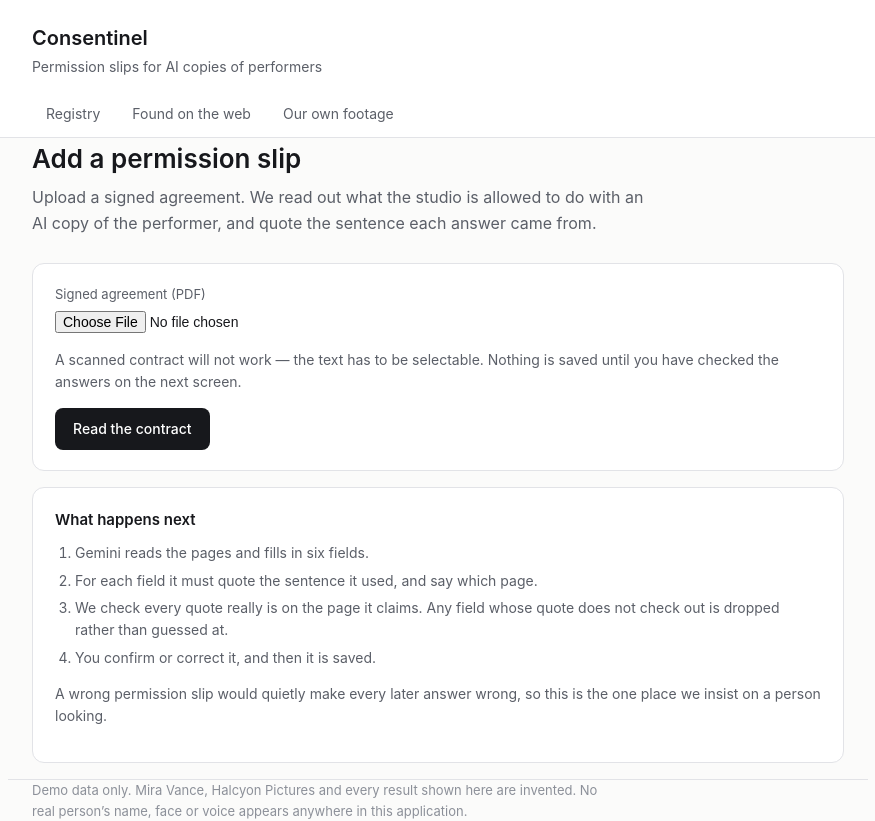
After one commit to PRACHIT27/Consentinel, a FastAPI app: template web/templates/consent_new.html in a window 1280 px wide. The commit adds this page. Shown: the whole page, without its empty margins (202-1077 px from the left). Run offline with FastAPI, Linux system fonts and the light colour scheme; the template is opened without the code that fills it, so the values that code supplies are empty.

Commit message:
WU-23: upload and confirm a permission slip, and gate the actions
The contract reader only ran from a test. Now: upload a PDF, see what Gemini
read with every quote beside the field it supports, correct anything wrong,
save. Verified end to end against the real contract - 6 pages, 8 quotes,
voice_synth and archival_reuse ticked, face_replace correctly left unticked.

Actions are gated, reads are not. The three screens stay public because a judge
must be able to open the URL, but reading a contract costs a Gemini call and a
sweep costs Parallel calls per query. On a public address with no gate a crawler
can drain the quota the demo needs. Shared secret via ?k= and a hidden field -
it stops casual use and is not an identity system.

Two parts of WU-23 deliberately not built, because both would be empty shells:
the decision trail needs audit rows that WU-18 has not produced yet, and the
case file needs Vedant's WU-16. The clearance board already existed.

10 new web tests, including that borrowed text is escaped and that actions are
refused without the key. 80 tests pass.

Co-Authored-By: Claude Opus 5 <noreply@anthropic.com>

```diff
--- a/web/app.py
+++ b/web/app.py
@@ -18,18 +18,23 @@ a stranger's page run script inside our own app.
 
 from __future__ import annotations
 
+import json
 import os
+import re
+import tempfile
 from pathlib import Path
 from typing import Optional
 
 from dotenv import load_dotenv
-from fastapi import FastAPI, Request
-from fastapi.responses import HTMLResponse, JSONResponse
+from fastapi import FastAPI, File, Form, Request, UploadFile
+from fastapi.responses import HTMLResponse, JSONResponse, RedirectResponse
 from fastapi.staticfiles import StaticFiles
 from fastapi.templating import Jinja2Templates
 
-from consentinel.store.base import Store
+from consentinel.agents.consent_ingest import ConsentDraft, extract_consent, to_consent
+from consentinel.store.base import Performer, Store
 from consentinel.store.firestore_store import FirestoreStore
+from web import security
 
 # Read .env if there is one. Cloud Run sets real environment variables and has
 # no .env file, so this only ever affects a laptop.
@@ -109,18 +114,20 @@ def healthz() -> JSONResponse:
 
 
 @app.get("/", response_class=HTMLResponse)
-def registry(request: Request):
+def registry(request: Request, k: Optional[str] = None, saved: Optional[str] = None):
     store = get_store()
     rows = []
     for performer in store.list_performers():
         rows.append({"performer": performer, "consents": store.list_consents(performer.id)})
     return templates.TemplateResponse(
-        request, "registry.html", {"rows": rows, "nav": "registry"}
+        request,
+        "registry.html",
+        {"rows": rows, "nav": "registry", "k": k or "", "saved": saved},
     )
 
 
 @app.get("/findings", response_class=HTMLResponse)
-def findings(request: Request):
+def findings(request: Request, k: Optional[str] = None):
     store = get_store()
     performers = {p.id: p for p in store.list_performers()}
     # Lead with the breaches. Sorting alphabetically would put "ambiguous"
@@ -153,12 +160,13 @@ def findings(request: Request):
             "consents": consents,
             "counts": counts,
             "nav": "findings",
+            "k": k or "",
         },
     )
 
 
 @app.get("/clearance", response_class=HTMLResponse)
-def clearance(request: Request):
+def clearance(request: Request, k: Optional[str] = None):
     store = get_store()
     production = os.environ.get("CONSENTINEL_DEMO_PRODUCTION", "prod_halcyon_nightfall")
     assets = sorted(store.list_assets(production), key=lambda a: a.id)
@@ -181,5 +189,116 @@ def clearance(request: Request):
             "blockers": blockers,
             "unchecked": unchecked,
             "nav": "clearance",
+            "k": k or "",
         },
     )
+
+
+# ------------------------------------------------------- adding a permission slip
+#
+# The one place in the app that spends money and writes to the registry, so it
+# is the one place gated by a key (see web/security.py). A wrong permission slip
+# silently poisons every later answer, which is why the model's answer is shown
+# for a person to confirm rather than saved straight away.
+
+
+@app.get("/consents/new", response_class=HTMLResponse)
+def consent_new(request: Request, k: Optional[str] = None):
+    security.check(k)
+    return templates.TemplateResponse(
+        request, "consent_new.html", {"nav": "registry", "k": k or ""}
+    )
+
+
+@app.post("/consents/extract", response_class=HTMLResponse)
+async def consent_extract(
+    request: Request,
+    contract: UploadFile = File(...),
+    k: Optional[str] = Form(None),
+):
+    """Read the PDF and show what came back. Nothing is saved here."""
+    security.check(k)
+
+    suffix = Path(contract.filename or "contract.pdf").suffix or ".pdf"
+    with tempfile.NamedTemporaryFile(suffix=suffix, delete=False) as tmp:
+        tmp.write(await contract.read())
+        tmp_path = Path(tmp.name)
+
+    try:
+        result = extract_consent(tmp_path)
+    finally:
+        tmp_path.unlink(missing_ok=True)
+
+    if not result.ok:
+        return templates.TemplateResponse(
+            request,
+            "consent_new.html",
+            {
+                "nav": "registry",
+                "k": k or "",
+                "error": result.reason,
+                "fail_state": enum_value(result.fail_state),
+            },
+            status_code=422,
+        )
+
+    return templates.TemplateResponse(
+        request,
+        "consent_confirm.html",
+        {
+            "nav": "registry",
+            "k": k or "",
+            "draft": result.value,
+            "filename": contract.filename,
+            "result": result,
+        },
+    )
+
+
+@app.post("/consents/save")
+def consent_save(
+    k: Optional[str] = Form(None),
+    performer_name: str = Form(...),
+    licensee: str = Form(...),
+    permitted_uses: list[str] = Form(default=[]),
+    territories: str = Form(""),
+    valid_from: str = Form(""),
+    valid_to: str = Form(""),
+    compensation_trigger: str = Form(""),
+    citations_json: str = Form("[]"),
+    source_doc_ref: str = Form(""),
+):
+    """Write the confirmed slip. Reuses an existing performer by name so a second
+    contract for the same person does not create a duplicate."""
+    security.check(k)
+    store = get_store()
+
+    slug = re.sub(r"[^a-z0-9]+", "_", performer_name.strip().lower()).strip("_")
+    performer = next(
+        (p for p in store.list_performers() if p.name.strip().lower() == performer_name.strip().lower()),
+        None,
+    )
+    if performer is None:
+        performer = store.upsert_performer(Performer(id=f"perf_{slug}", name=performer_name.strip()))
+
+    draft = ConsentDraft(
+        performer_name=performer_name.strip(),
+        licensee=licensee.strip(),
+        permitted_uses=list(permitted_uses),
+        territories=[t.strip().upper() for t in territories.split(",") if t.strip()],
+        valid_from=valid_from.strip(),
+        valid_to=valid_to.strip(),
+        compensation_trigger=compensation_trigger.strip(),
+        citations=json.loads(citations_json or "[]"),
+        source_doc_ref=source_doc_ref or None,
+    )
+
+    consent = to_consent(
+        draft,
+        consent_id=f"cons_{slug}_{re.sub(r'[^a-z0-9]+', '', licensee.lower())[:12]}",
+        performer_id=performer.id,
+    )
+    store.upsert_consent(consent)
+
+    sep = "?" if not k else f"?k={k}&"
+    return RedirectResponse(url=f"/{sep}saved={consent.id}".replace("?&", "?"), status_code=303)
--- /dev/null
+++ b/web/security.py
@@ -0,0 +1,53 @@
+"""Who may do something, as opposed to who may look.
+
+The three read-only screens are public on purpose — a judge has to be able to
+open the URL. But anything that *acts* spends real money: reading a contract is
+a Gemini call, and a sweep is a Gemini call plus a Parallel call per query. On a
+public address with no gate, a passing stranger or a crawler can drain the quota
+we need for the demo.
+
+So: reads are open, actions need a key. The key travels as `?k=` on the link and
+as a hidden field in the form.
+
+This is a shared secret, not a login. It stops accidental and casual use of a
+public endpoint, which is the actual risk here. It is not an identity system and
+should not be mistaken for one — if this outlived the hackathon the right answer
+would be real accounts.
+"""
+
+from __future__ import annotations
+
+import hmac
+import os
+from typing import Optional
+
+from fastapi import HTTPException, status
+
+ENV_VAR = "CONSENTINEL_ACTION_TOKEN"
+
+
+def required_token() -> Optional[str]:
+    token = os.environ.get(ENV_VAR, "").strip()
+    return token or None
+
+
+def actions_are_open() -> bool:
+    """With no token configured, actions are unguarded.
+
+    That is the right default for a laptop, where the app is not reachable from
+    outside. In the deployed service the token is always set — see the deploy
+    step in `infra/`.
+    """
+    return required_token() is None
+
+
+def check(supplied: Optional[str]) -> None:
+    """Raise 403 unless the supplied key matches. Constant-time compare."""
+    expected = required_token()
+    if expected is None:
+        return
+    if not supplied or not hmac.compare_digest(supplied, expected):
+        raise HTTPException(
+            status_code=status.HTTP_403_FORBIDDEN,
+            detail="This action needs the team key. Reads are open; actions are not.",
+        )
--- a/web/static/style.css
+++ b/web/static/style.css
@@ -118,3 +118,28 @@ footer p { color: var(--ink-3); font-size: 13px; margin: 0; max-width: 70ch; }
   dl.facts { grid-template-columns: 1fr; gap: 2px 0; }
   dl.facts dt { margin-top: 8px; }
 }
+
+/* forms — only used on the two permission-slip screens */
+.field { display: block; margin-bottom: 14px; }
+.label { display: block; font-size: 13px; color: var(--ink-2); margin-bottom: 5px; }
+.field input[type="text"], .field input[type="date"] {
+  width: 100%; padding: 9px 11px; font: inherit; font-size: 14px;
+  border: 1px solid var(--line); border-radius: var(--radius, 8px); background: var(--card);
+  color: var(--ink);
+}
+.field input[type="file"] { font-size: 14px; }
+fieldset.field { border: 0; padding: 0; margin: 0 0 14px; }
+.check { display: block; font-size: 14px; margin: 4px 0; }
+.check input { margin-right: 7px; }
+.row { display: flex; gap: 14px; }
+.row .field { flex: 1; }
+.steps { font-size: 14px; color: var(--ink-2); padding-left: 20px; margin: 0 0 10px; }
+.steps li { margin-bottom: 5px; }
+.actions { display: flex; align-items: center; gap: 14px; margin-top: 20px; }
+button {
+  padding: 10px 18px; font: inherit; font-size: 14px; font-weight: 500;
+  background: var(--ink); color: var(--card); border: 0; border-radius: 8px; cursor: pointer;
+}
+button:hover { opacity: 0.88; }
+a.secondary { font-size: 14px; color: var(--ink-2); }
+.nav-action { margin-left: auto; font-size: 13px; }
--- a/web/templates/base.html
+++ b/web/templates/base.html
@@ -16,6 +16,7 @@
       <a href="/"          class="{{ 'on' if nav == 'registry' }}">Registry</a>
       <a href="/findings"  class="{{ 'on' if nav == 'findings' }}">Found on the web</a>
       <a href="/clearance" class="{{ 'on' if nav == 'clearance' }}">Our own footage</a>
+      {% if k %}<a class="nav-action" href="/consents/new?k={{ k }}">Add a permission slip</a>{% endif %}
     </nav>
   </div>
 </header>
--- /dev/null
+++ b/web/templates/consent_new.html
@@ -0,0 +1,42 @@
+{% extends "base.html" %}
+{% block title %}Add a permission slip — Consentinel{% endblock %}
+
+{% block content %}
+<h1>Add a permission slip</h1>
+<p class="lead">Upload a signed agreement. We read out what the studio is allowed to do with an AI
+   copy of the performer, and quote the sentence each answer came from.</p>
+
+{% if error %}
+  <div class="banner bad">
+    <strong>Could not read that.</strong> {{ error }}
+    {% if fail_state %}<span class="hint">({{ fail_state }})</span>{% endif %}
+  </div>
+{% endif %}
+
+<form class="card" method="post" action="/consents/extract" enctype="multipart/form-data">
+  <input type="hidden" name="k" value="{{ k }}">
+
+  <label class="field">
+    <span class="label">Signed agreement (PDF)</span>
+    <input type="file" name="contract" accept="application/pdf" required>
+  </label>
+
+  <p class="note">A scanned contract will not work — the text has to be selectable. Nothing is saved
+     until you have checked the answers on the next screen.</p>
+
+  <button type="submit">Read the contract</button>
+</form>
+
+<section class="card">
+  <h3>What happens next</h3>
+  <ol class="steps">
+    <li>Gemini reads the pages and fills in six fields.</li>
+    <li>For each field it must quote the sentence it used, and say which page.</li>
+    <li>We check every quote really is on the page it claims. Any field whose quote does not check
+        out is dropped rather than guessed at.</li>
+    <li>You confirm or correct it, and then it is saved.</li>
+  </ol>
+  <p class="note">A wrong permission slip would quietly make every later answer wrong, so this is
+     the one place we insist on a person looking.</p>
+</section>
+{% endblock %}
```
Also changed, not shown: VERSION.md (+34 -1 lines), tests/test_web.py (+143 -118 lines), web/templates/consent_confirm.html (added, +99 -0 lines), web/templates/registry.html (+7 -0 lines).
